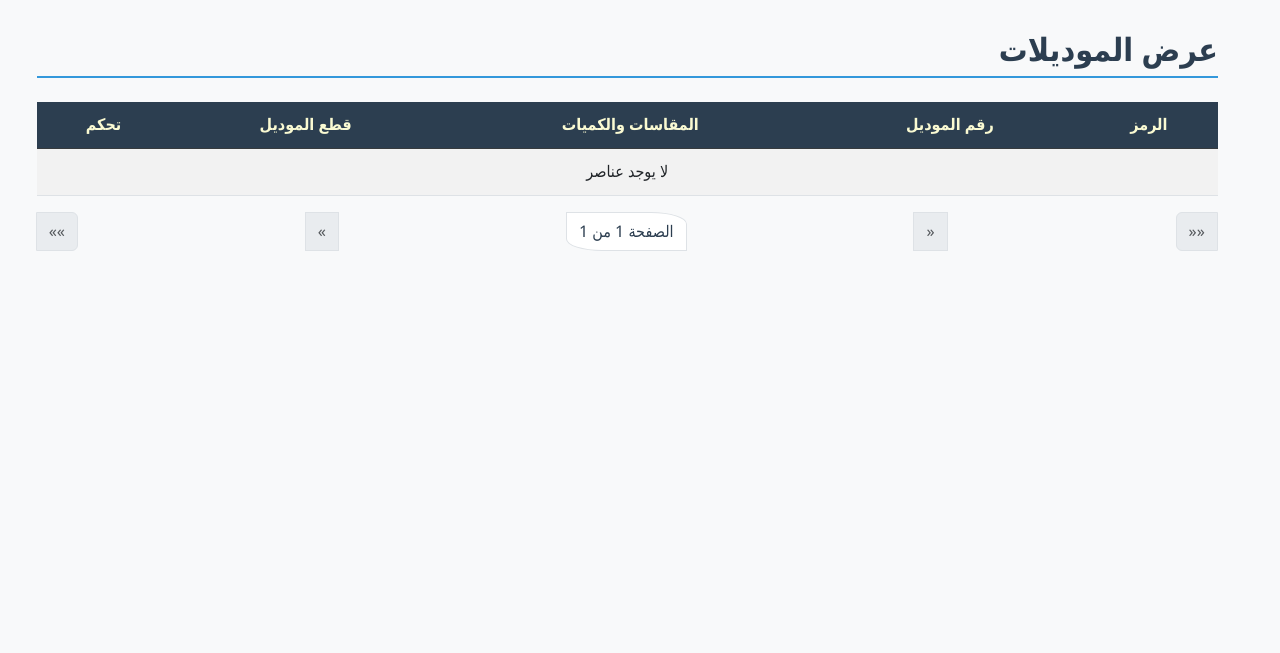
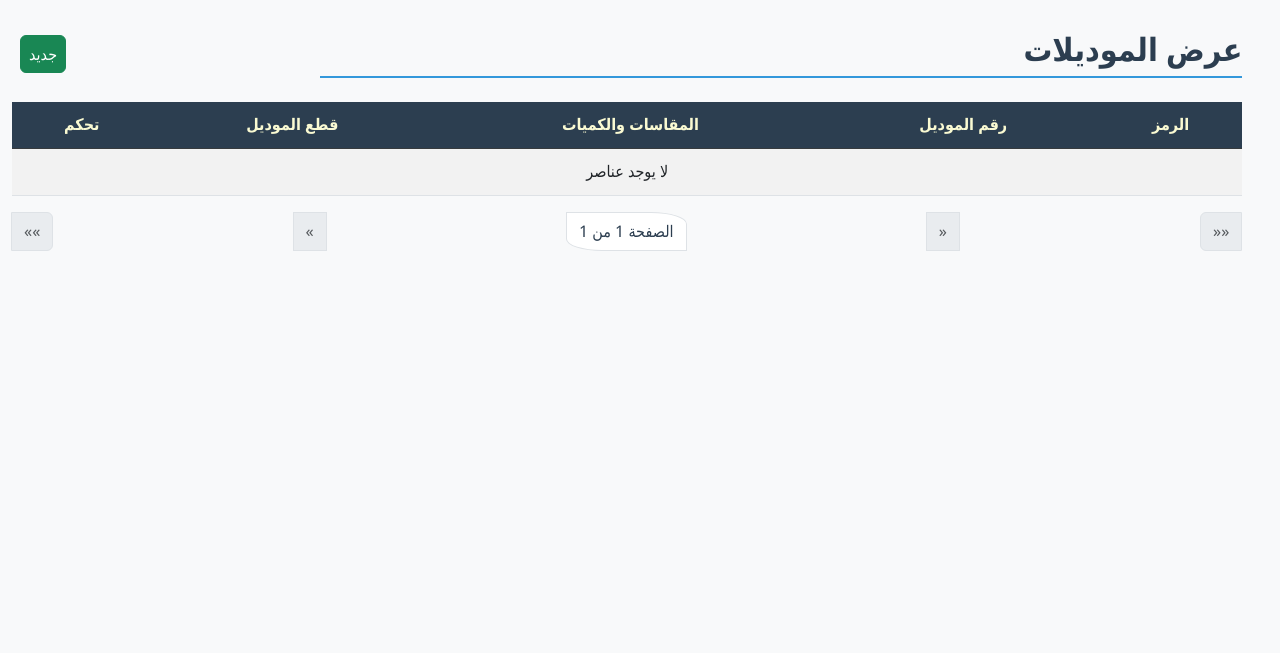
Before and after one commit to mego354/Honest, a Django app: page / in a window 1280 px wide. Shown: the part 74-727 px from the top of the page. Run offline with Django 5.2, Linux system fonts and the light colour scheme; data that the repository does not hold is empty.

Commit message:
add new-model-btn

```diff
--- a/production/templates/production/list_model.html
+++ b/production/templates/production/list_model.html
@@ -10,8 +10,14 @@
 {% endblock %}
 
 {% block body %}
-<div class="body-div">
-    <h2 class="section-title pt-4">عرض الموديلات</h2>
+<div class="d-flex justify-content-between align-items-center">
+    <h2 class="w-75 section-title pt-4">عرض الموديلات</h2>
+    <div class="ps-2">
+        <a href="{% url 'model_creation_view' %}" class="px-2 btn btn-success">جديد</a>
+    </div>
+
+</div>
+
     <div class="table-responsive">
         <table class="table table-striped table-hover">
             <thead class="table-dark">
@@ -112,7 +118,6 @@
     </ul>
 </nav>
 
-</div>
 {% endblock body %}
 
 {% block script %}
```
